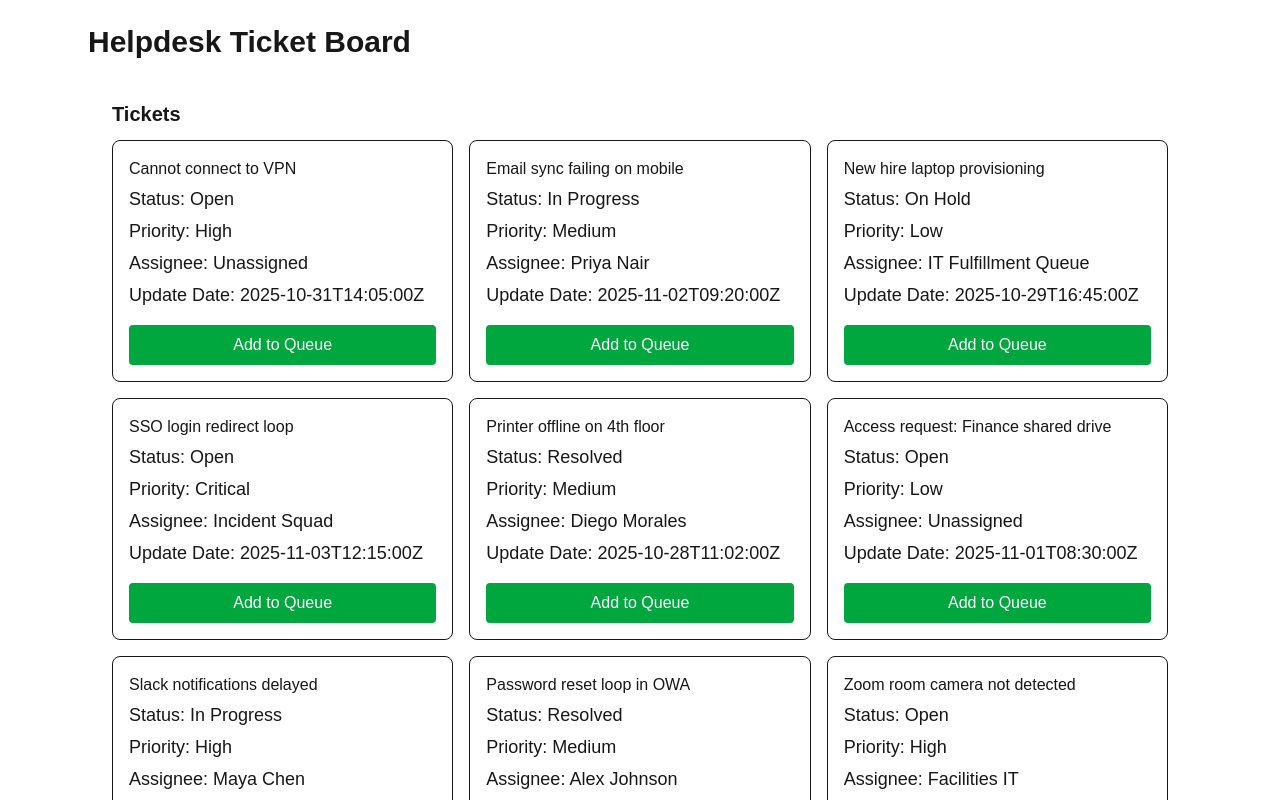
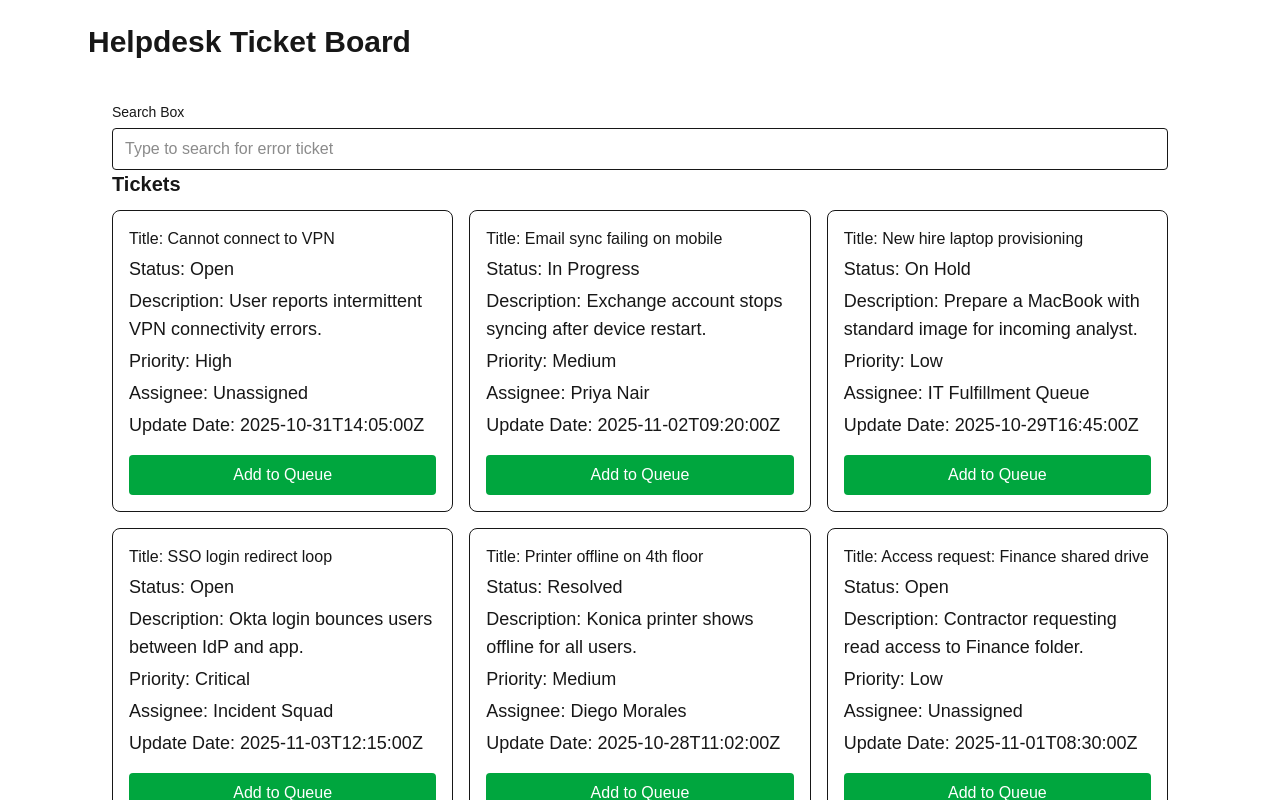
Before and after one commit to JustinWong1229/helpdesk-board, a Next.js app: page / in a window 1280 px wide. Shown: the top 800 px of the page. Built offline with nearby package versions, Linux system fonts and the light colour scheme.

Commit message:
Created my searchbox and linked it to my board. I realized I forgot to put description in TicketCard.jsx, so I added that as well. Also changed the formatting in TicketCard.jsx to match the other ones.

```diff
--- a/src/app/components/Board.jsx
+++ b/src/app/components/Board.jsx
@@ -1,14 +1,16 @@
 'use client';
 import { useEffect, useMemo, useState } from 'react';
 import TicketList from './TicketList';
+import SearchBox from './SearchBox';
 export default function Board() {
   // Fetch state
   const [tickets, setTickets] = useState([]);
   const [loading, setLoading]   = useState(true);
   const [error, setError]       = useState(null);
   const [queue, setQueue] = useState([])
+  const [search, setSearch] = useState ('')
   const filters = { status: 'All', priority: 'All' };
-  const search = '';
+
 
 
   useEffect (() => {
@@ -38,7 +40,12 @@ export default function Board() {
 }, []);
 
 const visibleTickets = useMemo(() => {
-    const q = (search ?? '').trim().toLowerCase();
+    const q = search.trim().toLowerCase();
+    if (!q) return tickets;
+    return tickets.filter(t =>
+        t.title.toLowerCase().includes(q) ||
+        t.description?.toLowerCase().includes(q)
+    )
 
     return tickets.filter(t => {
       const matchesStatus =
@@ -57,7 +64,7 @@ const visibleTickets = useMemo(() => {
   }, [tickets, filters, search]);
   const isEmpty = !loading && !error && visibleTickets.length === 0;
   const handleAddToQueue = (ticketId) => {
-    // Ignore if the ticket doesn't exist (or is already queued)
+
     const found = tickets.find(t => t.id === ticketId);
     if (!found) return;
 
@@ -66,14 +73,17 @@ const visibleTickets = useMemo(() => {
   // Fix Later
   return (
     <main className="p-6">
-
+        <SearchBox value={search} onChange={setSearch} />
 
       {loading && <p>Loading…</p>}
       {error && <p>{error}</p>}
 
       {!loading && !error && visibleTickets.length > 0 && (
         <TicketList tickets={visibleTickets} onAddToQueue={handleAddToQueue} />
+
       )}
+
+
 
       {isEmpty && <p>No tickets match your filters.</p>}
     </main>
--- a/src/app/components/SearchBox.jsx
+++ b/src/app/components/SearchBox.jsx
@@ -0,0 +1,16 @@
+'use client'
+// Search Bar
+
+export default function SearchBox ({ value, options = [], onChange }) {
+    return (
+        <label className= "block">
+            <span className= "text-sm font medium">Search Box</span>
+            <input
+            className="mt-1 w-full rounded border px-3 py-2"
+            value={value}
+            onChange={(e) => onChange(e.target.value)}
+            placeholder= "Type to search for error ticket" />
+
+        </label>
+    )
+}
--- a/src/app/components/TicketCard.jsx
+++ b/src/app/components/TicketCard.jsx
@@ -9,9 +9,9 @@ export default function TicketCard({ id, title, description, priority, status, a
     return (
         <div className="border rounded-lg p-4 h-full flex flex-col justify-between">
       <div>
-      <div className="text-sm text-gray-500">{description}</div>
-        <h3 className="font-medium">{title}</h3>
+        <h3 className="font-medium"> Title: {title}</h3>
         <div className="mt-1 text-lg">Status: {status}</div>
+        <div className="mt-1 text-lg">Description: {description}</div>
         <div className="mt-1 text-lg">Priority: {priority}</div>
         <div className="mt-1 text-lg">Assignee: {assignee}</div>
         <div className="mt-1 text-lg">Update Date: {updatedAt}</div>
--- a/src/app/components/TicketList.jsx
+++ b/src/app/components/TicketList.jsx
@@ -14,6 +14,7 @@ export default function TicketList({ tickets, onAddToQueue }) {
               title={t.title}
               priority={t.priority}
               status={t.status}
+              description={t.description}
               assignee={t.assignee}
               updatedAt={t.updatedAt}
               onAddToQueue={onAddToQueue}
```
